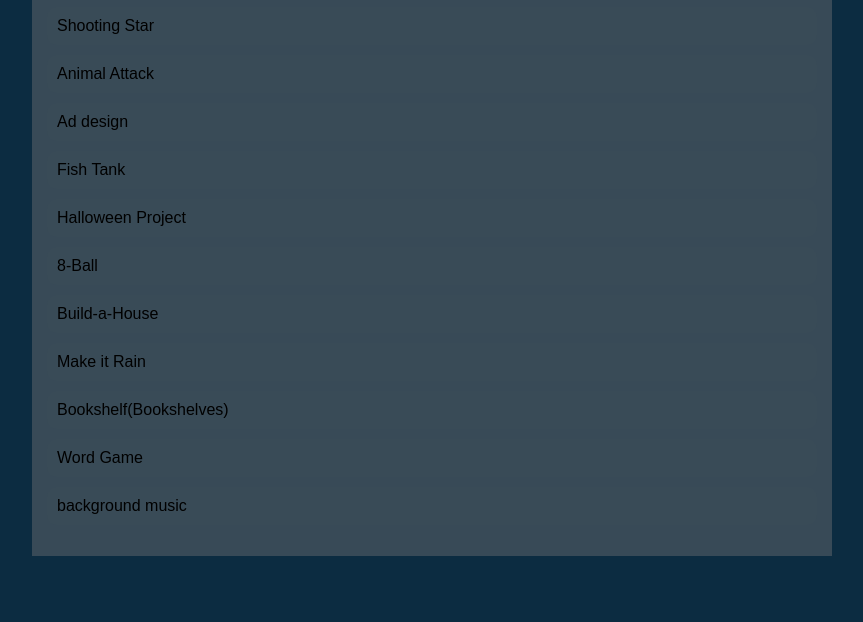
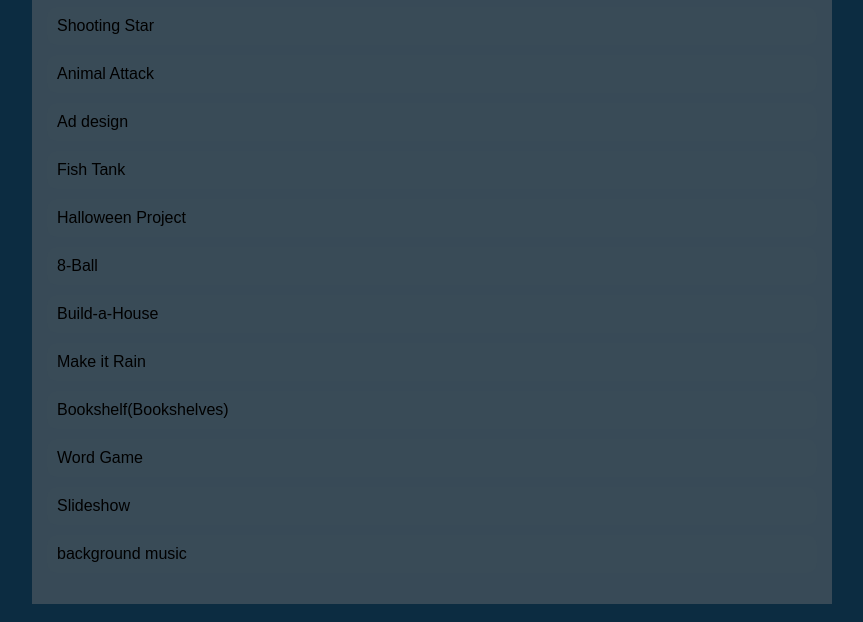
Before and after one commit to marissadreyfus/marissadreyfus.github.io, a plain HTML site: page portfolio.html in a window 1280 px wide. Shown: the part 448-1070 px from the top of the page, without its empty margins (208-1071 px from the left). Before the commit the page ends 1022 px from the top, so only its background shows below. Drawn offline with Linux system fonts and the light colour scheme.

Commit message:
added slideshow finally

```diff
--- a/portfolio.html
+++ b/portfolio.html
@@ -136,6 +136,7 @@
                         <li><a href="https://www.khanacademy.org/computer-programming/spin-off-of-project-make-it-rain/6276667323760640">Make it Rain</a></li>
                         <li><a href="https://www.khanacademy.org/computer-programming/spin-off-of-project-bookshelf/4669269253341184">Bookshelf(Bookshelves)</a></li>
                         <li><a href="https://www.khanacademy.org/computer-programming/spin-off-of-project-word-game/5739113607905280">Word Game</a></li>
+                        <li><a href="https://www.khanacademy.org/computer-programming/silly-slideshow/6669075130138624">Slideshow</a></li>
                         <li><a href="https://www.youtube.com/watch?v=R93Uy0dQazE">background music</a></li>
                     </ul>
                 </div>
```
